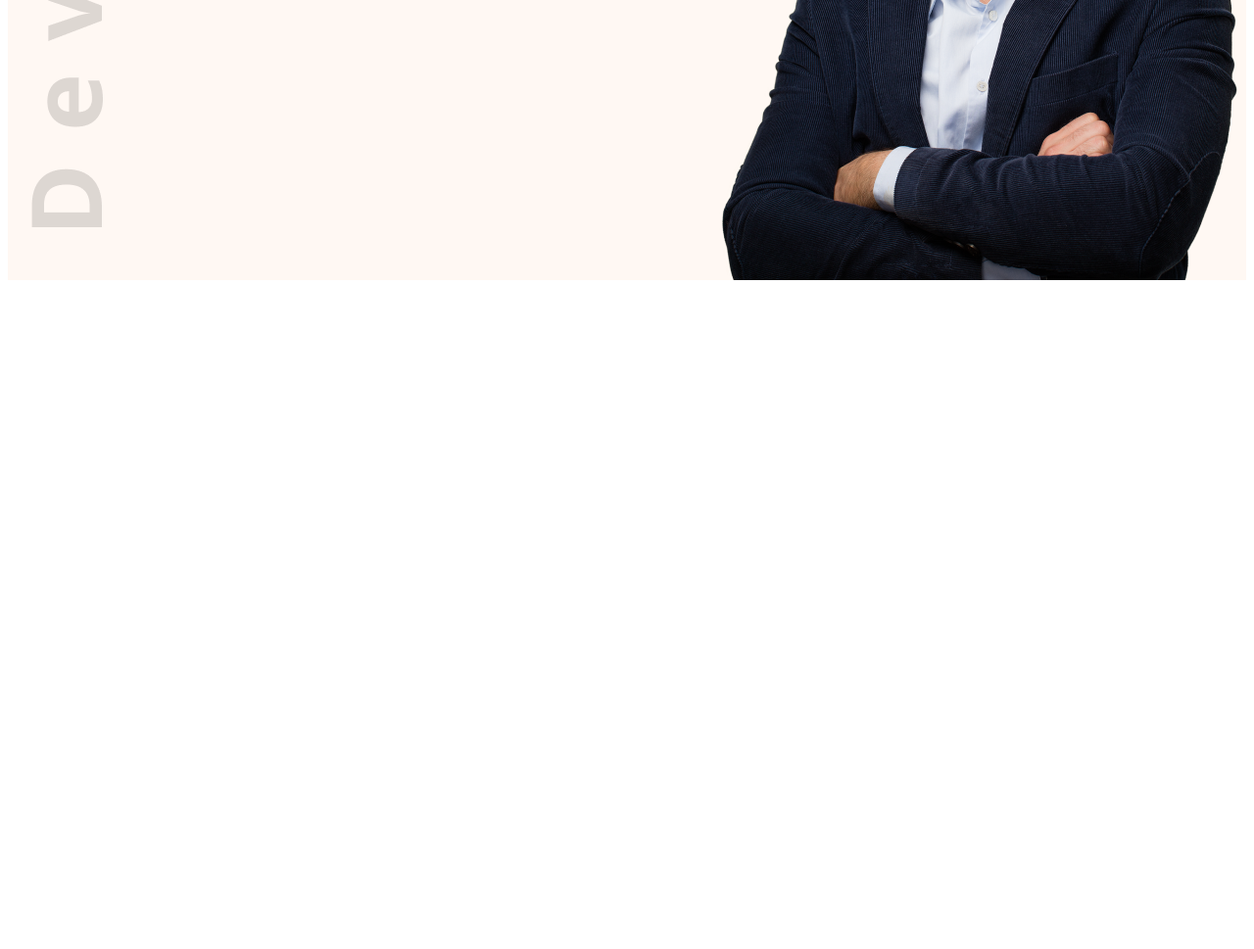
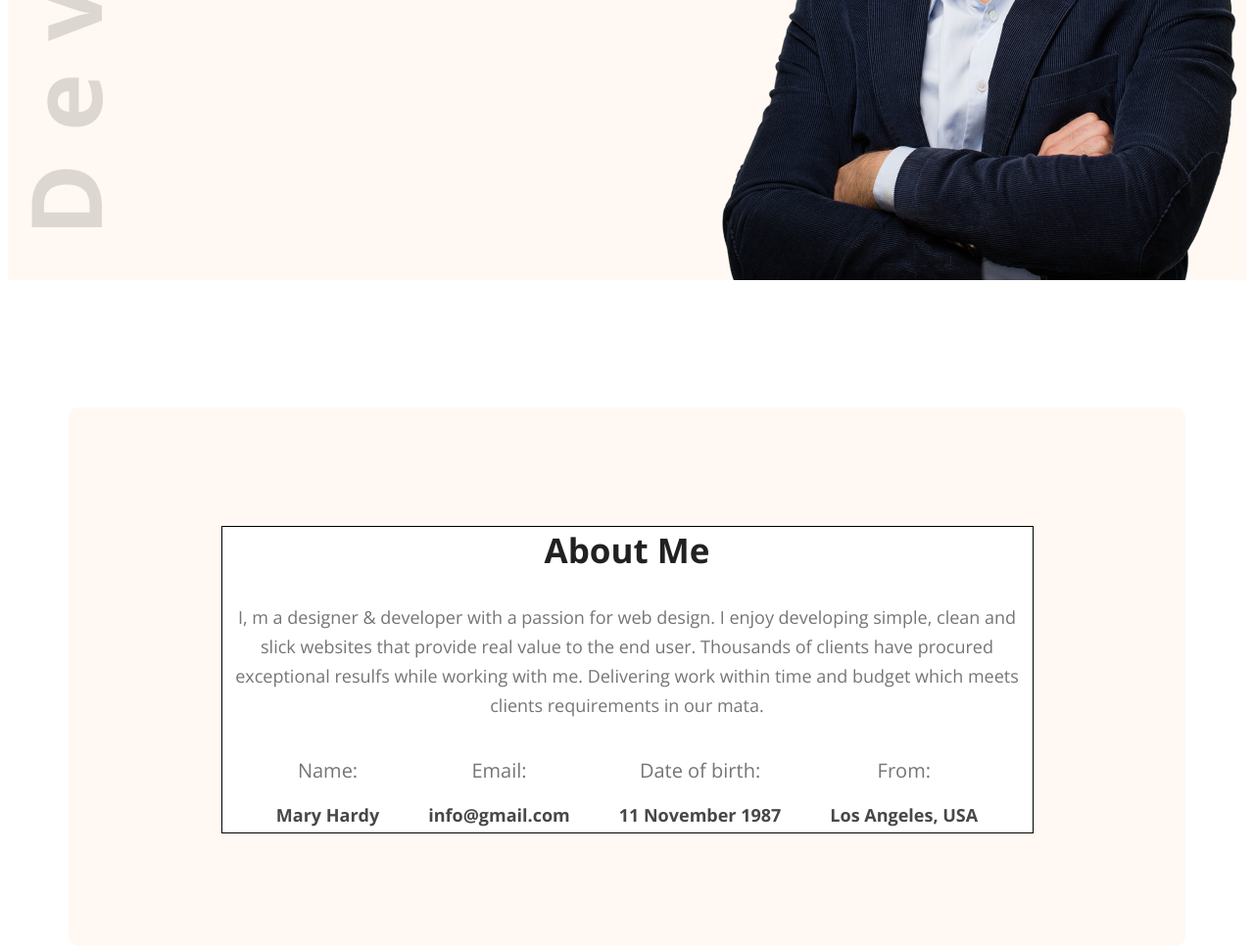
Before and after one commit to mahedi-000/Hardy-PortfolioClone, a plain HTML site: page index.html in a window 1280 px wide. Shown: the part 559-1528 px from the top of the page at 98% size. Before the commit the page ends 853 px from the top, so only its background shows below. Drawn offline with nearby package versions, Linux system fonts and the light colour scheme.

Commit message:
fixed about me

```diff
--- a/index.html
+++ b/index.html
@@ -30,5 +30,35 @@
             </div>
         </div>
     </header>
+    <main>
+        <section class="about-section">
+            <div class="aboutme">
+                <h3 class="aboutme-title"> About Me</h3>
+                <p class="aboutme-des">I, m a designer & developer with a passion for web design. I enjoy developing simple, clean and slick
+                    websites that provide real value to the end user. Thousands of clients have procured exceptional
+                    resulfs while working with me. Delivering work within time and budget which meets clients
+                    requirements in our mata.</p>
+                <div class="aboutme-info">
+                    <div class="aboutme-eachinfo">
+                        <h3>Name: </h3>
+                        <p>Mary Hardy </p>
+                    </div>
+                    <div class="aboutme-eachinfo">
+                        <h3>Email:</h3>
+                        <p>info@gmail.com</p>
+                    </div>
+                    <div class="aboutme-eachinfo">
+                        <h3>Date of birth:</h3>
+                        <p>11 November 1987</p>
+                    </div>
+                    <div class="aboutme-eachinfo">
+                        <h3>From:</h3>
+                        <p>Los Angeles, USA</p>
+                    </div>
+                </div>
+            </div>
+
+        </section>
+    </main>
 </body>
 </html>
--- a/style.css
+++ b/style.css
@@ -93,3 +93,71 @@ header{
     border: 1px solid #FD6E0A;
     margin-left: 30px;
 }
+
+    .about-section {
+        width: 1140px;
+        height: 550px;
+        border-radius: 10px;
+        background: #FFF8F3;
+        display: flex;
+        justify-content: center;
+        margin: 130px auto;
+    }
+
+    .aboutme {
+        margin: 121px 157px;
+        width: 827px;
+        display: flex;
+        flex-direction: column;
+        align-items: center;
+        gap: 30px;
+        border: 1px solid #000;
+        background: #FFF;
+        height:312px;
+    }
+
+    .aboutme-title {
+        margin-top: 0px;
+        align-self: stretch;
+        color: var(--Dark-02, #222121);
+        text-align: center;
+        font-size: 35px;
+        font-weight: 700;
+
+    }
+
+    .aboutme-des {
+        align-self: stretch;
+        color: var(--Dark-03, #757575);
+        text-align: center;
+        font-size: 18px;
+        font-weight: 400;
+        line-height: 30px;
+        margin-top: -35px;
+    }
+    .aboutme-eachinfo {
+        margin-top: 0px;
+    }
+
+    .aboutme-info {
+        margin-top: -30px;
+        display: flex;
+        width: 950px;
+        justify-content: center;
+        align-items: center;
+        gap: 50px;
+    }
+
+    .aboutme-info h3 {
+        color: var(--Dark-03, #757575);
+        text-align: center;
+        font-size: 20px;
+        font-weight: 400;
+    }
+
+    .aboutme-info p {
+        color: var(--Dark-02, #474747);
+        font-size: 18px;
+        font-weight: 700;
+
+    }
```
